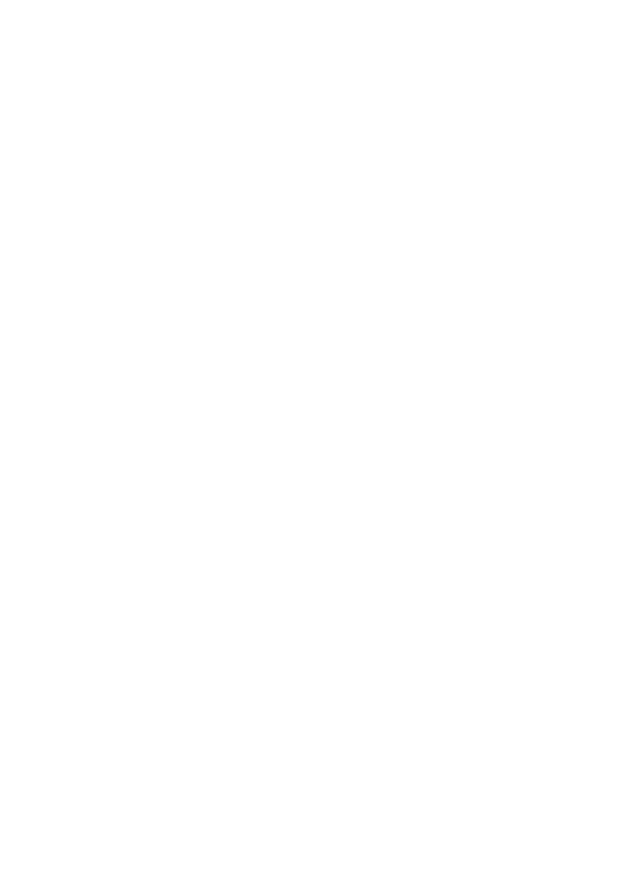
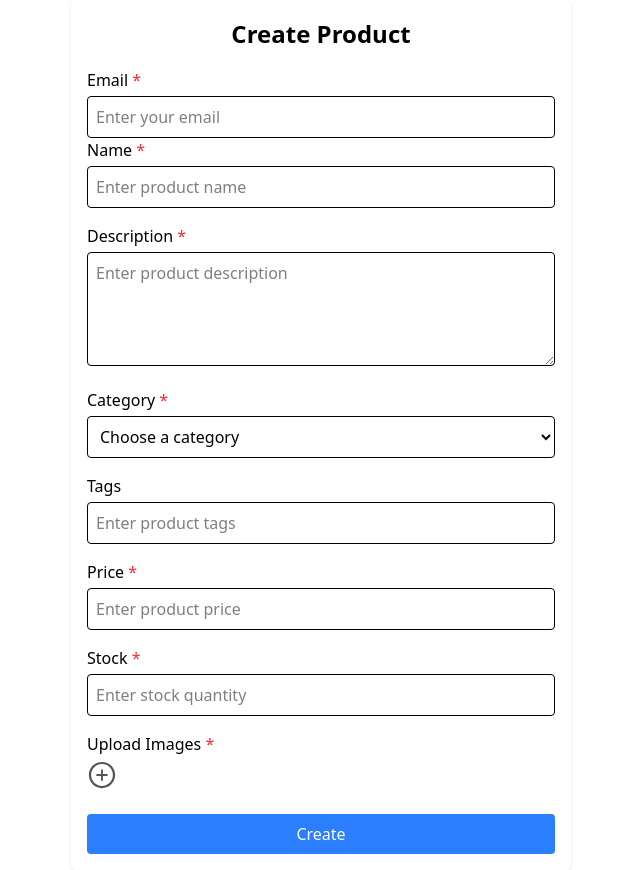
Before and after one commit to lincyrajasekaran3/Ecommerce_Follow_Along, a React (Vite) app in the folder frontend/frontend/: page /createProduct in a window 1280 px wide. Before the commit this address had no page. Shown: the whole page, without its empty margins (319-959 px from the left). Before the commit the page ends 800 px from the top, so only its background shows below. Built offline with nearby package versions, Linux system fonts and the light colour scheme.

Commit message:
milestone 10

```diff
--- a/frontend/frontend/package.json
+++ b/frontend/frontend/package.json
@@ -39,6 +39,6 @@
     "eslint-plugin-react-refresh": "^0.4.16",
     "globals": "^15.14.0",
     "tailwindcss": "^4.0.0",
-    "vite": "^6.0.5"
+    "vite": "^6.1.0"
   }
 }
--- a/frontend/frontend/src/App.jsx
+++ b/frontend/frontend/src/App.jsx
@@ -2,9 +2,10 @@
 
 import './App.css';
 import React from 'react';
-import {Login, Signup, Home} from "./Routes/Routes"
+import {Login,Signup,Home} from "./Routes/Routes"
 
 import { BrowserRouter, Routes, Route } from "react-router-dom";
+import CreateProduct from './pages/createProduct';
 function App() {
   return (
     <BrowserRouter>
@@ -12,6 +13,7 @@
     <Route path='/' element={<Home/>}/>
     <Route path='/login' element={<Login/>}/>
     <Route path='/signup' element={<Signup/>}/>
+    <Route path= '/createProduct' element={<CreateProduct/>}/>
     </Routes>
     </BrowserRouter>
   );
--- a/frontend/frontend/src/Routes/Routes.jsx
+++ b/frontend/frontend/src/Routes/Routes.jsx
@@ -1,4 +1,5 @@
 import Login from "../pages/login.jsx";
 import Signup from "../pages/signup.jsx";
 import Home from "../pages/home.jsx";
+
 export { Login,Signup,Home}
--- /dev/null
+++ b/frontend/frontend/src/pages/createProduct.jsx
@@ -0,0 +1,209 @@
+/* eslint-disable no-unused-vars */
+import React, { useState } from "react";
+import { AiOutlinePlusCircle } from "react-icons/ai";
+import axios from "axios";
+
+const CreateProduct = () => {
+    const [images, setImages] = useState([]);
+    const [previewImages, setPreviewImages] = useState([]);
+    const [name, setName] = useState("");
+    const [description, setDescription] = useState("");
+    const [category, setCategory] = useState("");
+    const [tags, setTags] = useState("");
+    const [price, setPrice] = useState("");
+    const [stock, setStock] = useState("");
+    const [email, setEmail] = useState("");
+
+    const categoriesData = [
+        { title: "Electronics" },
+        { title: "Fashion" },
+        { title: "Books" },
+        { title: "Home Appliances" },
+    ];
+
+    const handleImagesChange = (e) => {
+        const files = Array.from(e.target.files);
+
+        setImages((prevImages) => prevImages.concat(files));
+
+        const imagePreviews = files.map((file) => URL.createObjectURL(file));
+        setPreviewImages((prevPreviews) => prevPreviews.concat(imagePreviews));
+    };
+
+    const handleSubmit = async (e) => {
+        e.preventDefault();
+
+        const formData = new FormData();
+        formData.append("name", name);
+        formData.append("description", description);
+        formData.append("category", category);
+        formData.append("tags", tags);
+        formData.append("price", price);
+        formData.append("stock", stock);
+        formData.append("email", email);
+
+        images.forEach((image) => {
+            formData.append("images", image);
+        });
+
+        try {
+            const response = await axios.post("http://localhost:8000/api/v2/product/create-product", formData, {
+                headers: {
+                    "Content-Type": "multipart/form-data",
+                },
+            });
+
+            if (response.status === 201) {
+                alert("Product created successfully!");
+                setImages([]);
+                setName("");
+                setDescription("");
+                setCategory("");
+                setTags("");
+                setPrice("");
+                setStock("");
+                setEmail("");
+            }
+        } catch (err) {
+            console.error("Error creating product:", err);
+            alert("Failed to create product. Please check the data and try again.");
+        }
+    };
+
+
+    return (
+        <div className="w-[90%] max-w-[500px] bg-white shadow h-auto rounded-[4px] p-4 mx-auto">
+            <h5 className="text-[24px] font-semibold text-center">Create Product</h5>
+            <form onSubmit={handleSubmit}>
+                <div className="mt-4">
+                    <label className="pb-1 block">
+                        Email <span className="text-red-500">*</span>
+                    </label>
+                    <input
+                        type="email"
+                        value={email}
+                        className="w-full p-2 border rounded"
+                        onChange={(e) => setEmail(e.target.value)}
+                        placeholder="Enter your email"
+                        required
+                    />
+                </div>
+                <div>
+                    <label className="pb-1 block">
+                        Name <span className="text-red-500">*</span>
+                    </label>
+                    <input
+                        type="text"
+                        value={name}
+                        className="w-full p-2 border rounded"
+                        onChange={(e) => setName(e.target.value)}
+                        placeholder="Enter product name"
+                        required
+                    />
+                </div>
+                <div className="mt-4">
+                    <label className="pb-1 block">
+                        Description <span className="text-red-500">*</span>
+                    </label>
+                    <textarea
+                        value={description}
+                        className="w-full p-2 border rounded"
+                        onChange={(e) => setDescription(e.target.value)}
+                        placeholder="Enter product description"
+                        rows="4"
+                        required
+                    ></textarea>
+                </div>
+                <div className="mt-4">
+                    <label className="pb-1 block">
+                        Category <span className="text-red-500">*</span>
+                    </label>
+                    <select
+                        className="w-full p-2 border rounded"
+                        value={category}
+                        onChange={(e) => setCategory(e.target.value)}
+                        required
+                    >
+                        <option value="">Choose a category</option>
+                        {categoriesData.map((i) => (
+                            <option value={i.title} key={i.title}>
+                                {i.title}
+                            </option>
+                        ))}
+                    </select>
+                </div>
+                <div className="mt-4">
+                    <label className="pb-1 block">Tags</label>
+                    <input
+                        type="text"
+                        value={tags}
+                        className="w-full p-2 border rounded"
+                        onChange={(e) => setTags(e.target.value)}
+                        placeholder="Enter product tags"
+                    />
+                </div>
+                <div className="mt-4">
+                    <label className="pb-1 block">
+                        Price <span className="text-red-500">*</span>
+                    </label>
+                    <input
+                        type="number"
+                        value={price}
+                        className="w-full p-2 border rounded"
+                        onChange={(e) => setPrice(e.target.value)}
+                        placeholder="Enter product price"
+                        required
+                    />
+                </div>
+                <div className="mt-4">
+                    <label className="pb-1 block">
+                        Stock <span className="text-red-500">*</span>
+                    </label>
+                    <input
+                        type="number"
+                        value={stock}
+                        className="w-full p-2 border rounded"
+                        onChange={(e) => setStock(e.target.value)}
+                        placeholder="Enter stock quantity"
+                        required
+                    />
+                </div>
+                <div className="mt-4">
+                    <label className="pb-1 block">
+                        Upload Images <span className="text-red-500">*</span>
+                    </label>
+                    <input
+                        name="image"
+                        type="file"
+                        id="upload"
+                        className="hidden"
+                        multiple
+                        onChange={handleImagesChange}
+                        required
+                    />
+                    <label htmlFor="upload" className="cursor-pointer">
+                        <AiOutlinePlusCircle size={30} color="#555" />
+                    </label>
+                    <div className="flex flex-wrap mt-2">
+                        {previewImages.map((img, index) => (
+                            <img
+                                src={img}
+                                key={index}
+                                alt="Preview"
+                                className="w-[100px] h-[100px] object-cover m-2"
+                            />
+                        ))}
+                    </div>
+                </div>
+                <button
+                    type="submit"
+                    className="w-full mt-4 bg-blue-500 text-white p-2 rounded"
+                >
+                    Create
+                </button>
+            </form>
+        </div>
+    );
+};
+
+export default CreateProduct;
--- a/frontend/frontend/src/pages/signup.jsx
+++ b/frontend/frontend/src/pages/signup.jsx
@@ -1,18 +1,20 @@
 /* eslint-disable no-unused-vars */
 import { React, useState } from "react";
 import { AiOutlineEye, AiOutlineEyeInvisible } from "react-icons/ai";
+import styles from "../styles/styles";
 import { Link } from "react-router-dom";
 import { RxAvatar } from "react-icons/rx";
-import axios from "axios";
-import ValidationFormObject from "../../validation";
+import axios from 'axios';
+
 const Signup = () => {
   const [email, setEmail] = useState("");
   const [name, setName] = useState("");
   const [password, setPassword] = useState("");
   const [visible, setVisible] = useState(false);
   const [avatar, setAvatar] = useState(null);
-  const [errors, setErrors] = useState({});
+
   const handleFileSubmit = (e) => {
+    console.log("handle submit function")
     const file = e.target.files[0];
     if (file) {
       const filePath = URL.createObjectURL(file);
@@ -20,40 +22,32 @@
       setAvatar(file);
     }
   };
-  const validateFields = () => {
-    const nameError = ValidationFormObject.validteName(name);
-    const emailError = ValidationFormObject.validteEmail(email);
-    const passwordError = ValidationFormObject.validtePass(password);
-    const newErrors = {};
-    if (nameError !== true) newErrors.name = nameError;
-    if (emailError !== true) newErrors.email = emailError;
-    if (passwordError !== true) newErrors.password = passwordError;
-    setErrors(newErrors);
-    return Object.keys(newErrors).length === 0; // Return true if no errors
-  };
+
+
   const handleSubmit = (e) => {
     e.preventDefault();
-    if (!validateFields()) {
-      return; // Stop submission if validation fails
-    }
     const newForm = new FormData();
     newForm.append("file", avatar);
     newForm.append("name", name);
     newForm.append("email", email);
     newForm.append("password", password);
+    console.log("newform", newForm.entries())
+
+
     const config = {
       headers: {
         "Content-Type": "multipart/form-data",
         "Accept": "any",
       },
     };
-//axios request
-    axios.post("http://localhost:8000/api/v2/user/create-user", newForm, config).then((res)=>{
+
+    axios.post("http://localhost:8000/api/v2/user/create-user", newForm, config).then((res) => {
       console.log(res.data);
-    }).catch((err)=>{
+    }).catch((err) => {
       console.log(err);
-    })
-};
+    });
+  };
+
   return (
     <div className="min-h-screen bg-gray-50 flex flex-col justify-center py-12 sm:px-6 lg:px-8">
       <div className="sm:mx-auto sm:w-full sm:max-w-md">
@@ -76,17 +70,14 @@
                   type="text"
                   name="name"
                   autoComplete="name"
+                  required
                   value={name}
                   onChange={(e) => setName(e.target.value)}
-                  className={`appearance-none block w-full px-3 py-2 border ${
-                    errors.name ? "border-red-500" : "border-gray-300"
-                  } rounded-md shadow-sm placeholder-gray-400 focus:outline-none focus:ring-blue-500 focus:border-blue-500 sm:text-sm`}
+                  className="appearance-none block w-full px-3 py-2 border border-gray-300 rounded-md shadow-sm placeholder-gray-400 focus:outline-none focus:ring-blue-500 focus:border-blue-500 sm:text-sm"
                 />
-                {errors.name && (
-                  <p className="text-red-500 text-xs mt-1">{errors.name}</p>
-                )}
               </div>
             </div>
+
             <div>
               <label
                 htmlFor="email"
@@ -99,17 +90,14 @@
                   type="email"
                   name="email"
                   autoComplete="email"
+                  required
                   value={email}
                   onChange={(e) => setEmail(e.target.value)}
-                  className={`appearance-none block w-full px-3 py-2 border ${
-                    errors.email ? "border-red-500" : "border-gray-300"
-                  } rounded-md shadow-sm placeholder-gray-400 focus:outline-none focus:ring-blue-500 focus:border-blue-500 sm:text-sm`}
+                  className="appearance-none block w-full px-3 py-2 border border-gray-300 rounded-md shadow-sm placeholder-gray-400 focus:outline-none focus:ring-blue-500 focus:border-blue-500 sm:text-sm"
                 />
-                {errors.email && (
-                  <p className="text-red-500 text-xs mt-1">{errors.email}</p>
-                )}
               </div>
             </div>
+
             <div>
               <label
                 htmlFor="password"
@@ -122,11 +110,10 @@
                   type={visible ? "text" : "password"}
                   name="password"
                   autoComplete="current-password"
+                  required
                   value={password}
                   onChange={(e) => setPassword(e.target.value)}
-                  className={`appearance-none block w-full px-3 py-2 border ${
-                    errors.password ? "border-red-500" : "border-gray-300"
-                  } rounded-md shadow-sm placeholder-gray-400 focus:outline-none focus:ring-blue-500 focus:border-blue-500 sm:text-sm`}
+                  className="appearance-none block w-full px-3 py-2 border border-gray-300 rounded-md shadow-sm placeholder-gray-400 focus:outline-none focus:ring-blue-500 focus:border-blue-500 sm:text-sm"
                 />
                 {visible ? (
                   <AiOutlineEye
@@ -141,11 +128,9 @@
                     onClick={() => setVisible(true)}
                   />
                 )}
-                {errors.password && (
-                  <p className="text-red-500 text-xs mt-1">{errors.password}</p>
-                )}
               </div>
             </div>
+
             <div>
               <label
                 htmlFor="avatar"
@@ -179,6 +164,7 @@
                 </label>
               </div>
             </div>
+
             <div>
               <button
                 type="submit"
@@ -187,7 +173,7 @@
                 Submit
               </button>
             </div>
-            <div className="flex items-center w-full">
+            <div className={`${styles.noramlFlex} w-full`}>
               <h4>Already have an account?</h4>
               <Link to="/login" className="text-blue-600 pl-2">
                 Sign In
@@ -199,4 +185,5 @@
     </div>
   );
 };
+
 export default Signup;
```
Also changed, not shown: 1 other file (tests, documents, lock files or other folders).
